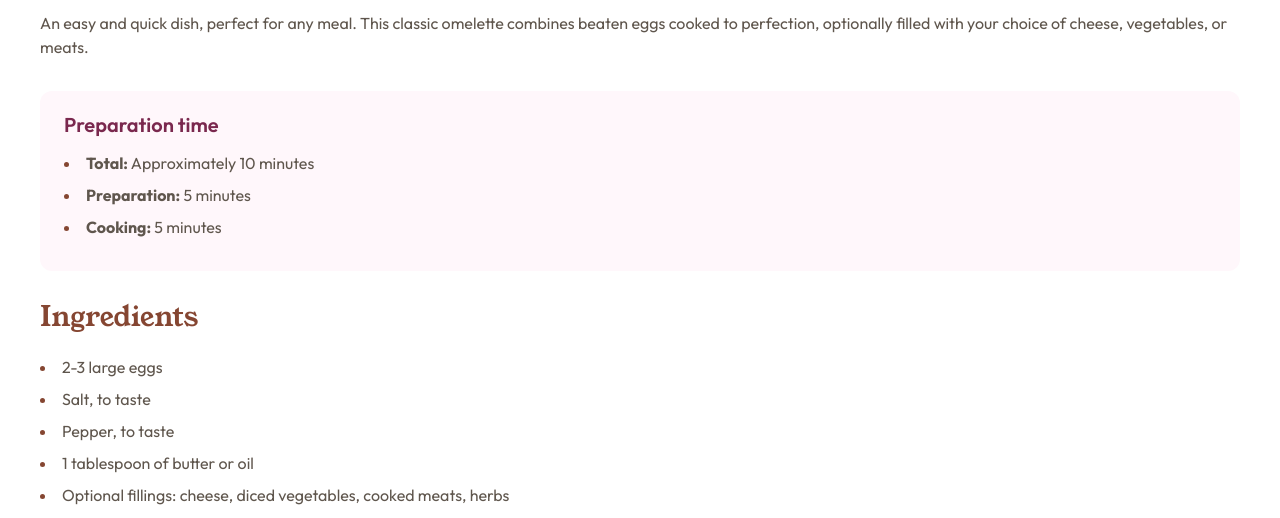
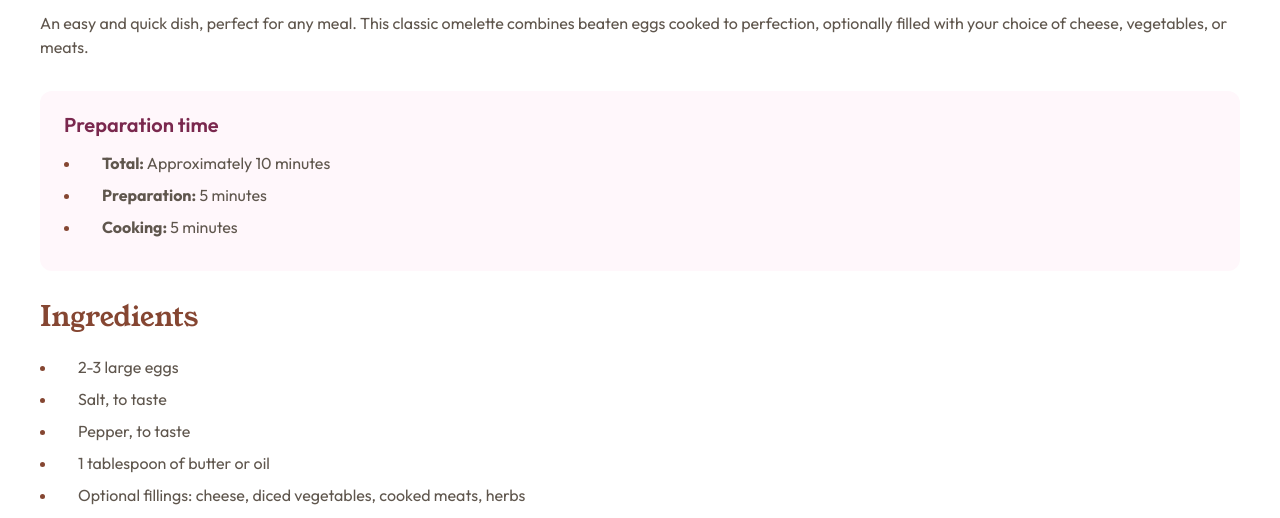
Before and after one commit to ipaulaa/recipe-page, a plain HTML site: page index.html in a window 1280 px wide. Shown: the part 282-800 px from the top of the page. Drawn offline with Linux system fonts and the light colour scheme.

Commit message:
fix: li marker style distance

```diff
--- a/index.html
+++ b/index.html
@@ -42,12 +42,15 @@
           <section aria-labelledby="ingredients">
             <h2 id="ingredients">Ingredients</h2>
             <ul>
-              <li>2-3 large eggs</li>
-              <li>Salt, to taste</li>
-              <li>Pepper, to taste</li>
-              <li>1 tablespoon of butter or oil</li>
+              <li><span>2-3 large eggs</span></li>
+              <li><span>Salt, to taste</span></li>
+              <li><span>Pepper, to taste</span></li>
+              <li><span>1 tablespoon of butter or oil</span></li>
               <li>
-                Optional fillings: cheese, diced vegetables, cooked meats, herbs
+                <span
+                  >Optional fillings: cheese, diced vegetables, cooked meats,
+                  herbs</span
+                >
               </li>
             </ul>
           </section>
--- a/styles/style.css
+++ b/styles/style.css
@@ -69,6 +69,10 @@ li {
   margin-bottom: 8px;
 }
 
+li strong,
+li span {
+  margin-left: 16px;
+}
 strong {
   font-weight: 700;
 }
```
